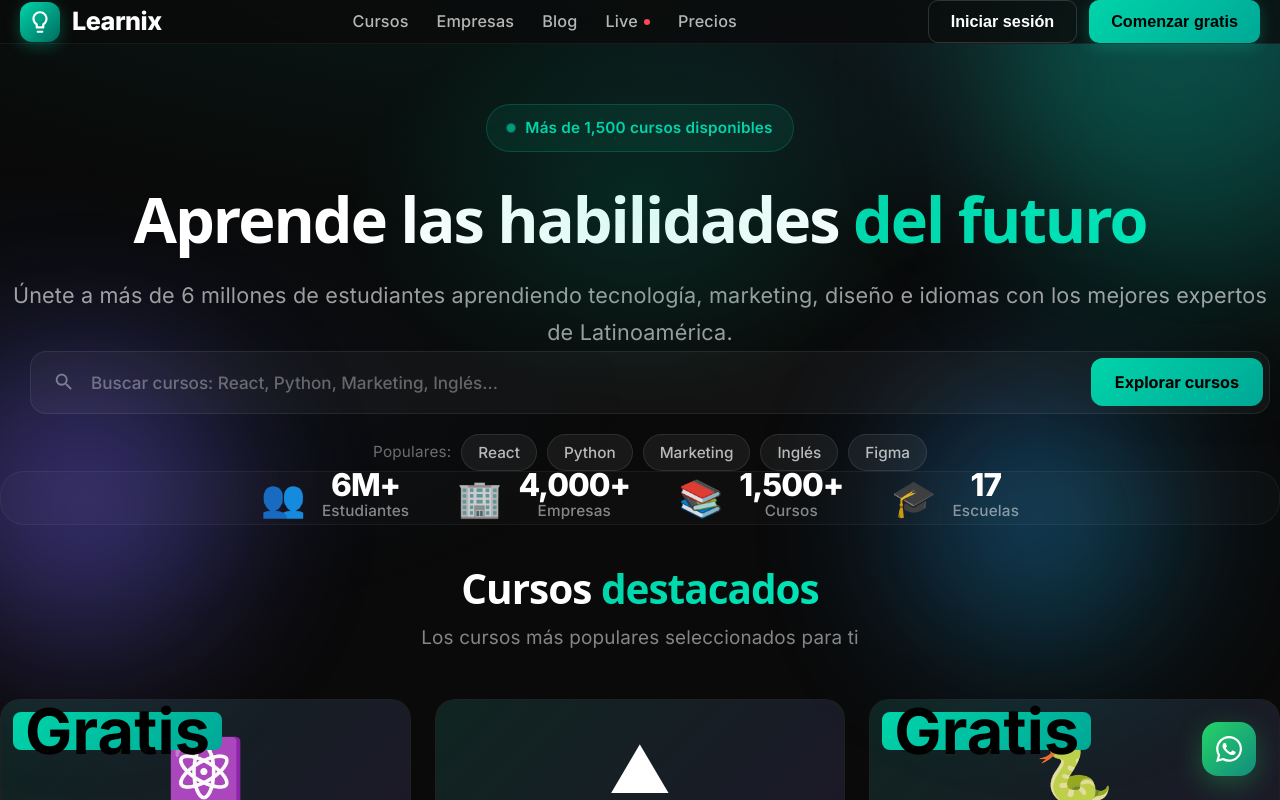
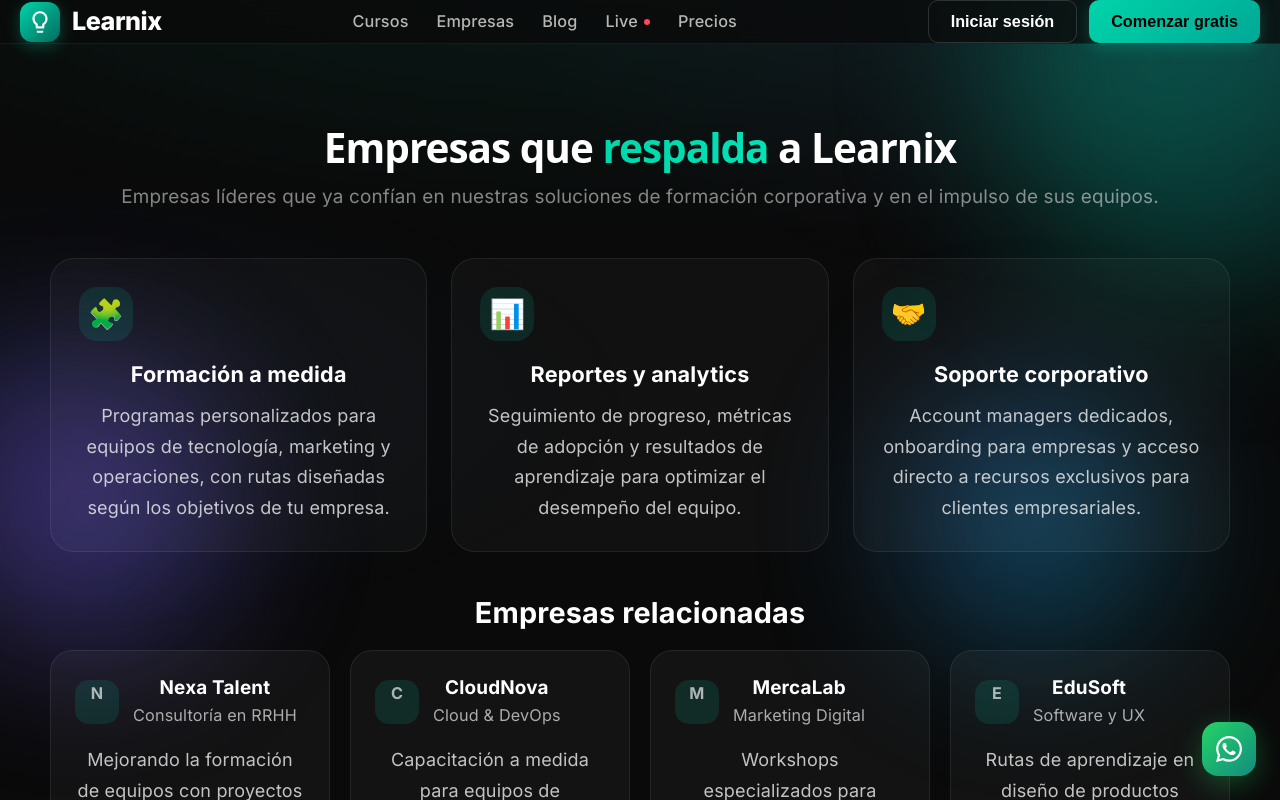
Before and after one commit to jhoana12dinosaurio/KnowledgeStore, a React (Vite) app: page / in a window 1280 px wide. Both pictures are taken after a click on the item "Empresas". Built offline with nearby package versions, Linux system fonts and the light colour scheme.

Commit message:
seccion de empresa

```diff
--- a/src/App.css
+++ b/src/App.css
@@ -472,6 +472,179 @@
   font-weight: 500;
 }
 
+.ev-enterprise {
+  position: relative;
+  z-index: 1;
+  width: 100vw;
+  max-width: none;
+  margin: 0;
+  margin-left: calc(50% - 50vw);
+  padding: 80px 20px;
+}
+
+.ev-enterprise-grid {
+  display: grid;
+  grid-template-columns: repeat(auto-fit, minmax(260px, 1fr));
+  gap: 24px;
+  max-width: 1180px;
+  margin: 0 auto;
+}
+
+.ev-enterprise-card {
+  background: rgba(255, 255, 255, 0.03);
+  border: 1px solid rgba(255, 255, 255, 0.08);
+  border-radius: 24px;
+  padding: 28px;
+  transition: all 0.3s cubic-bezier(0.4, 0, 0.2, 1);
+}
+
+.ev-related-companies {
+  margin-top: 48px;
+  max-width: 1180px;
+  margin-left: auto;
+  margin-right: auto;
+}
+
+.ev-related-companies h3 {
+  color: #fff;
+  font-size: 1.6rem;
+  margin-bottom: 24px;
+}
+
+.ev-company-cards {
+  display: grid;
+  grid-template-columns: repeat(auto-fit, minmax(240px, 1fr));
+  gap: 20px;
+}
+
+.ev-company-card {
+  background: rgba(255, 255, 255, 0.04);
+  border: 1px solid rgba(255, 255, 255, 0.08);
+  border-radius: 22px;
+  padding: 24px;
+  transition: all 0.25s ease;
+}
+
+.ev-company-card:hover {
+  transform: translateY(-6px);
+  box-shadow: 0 14px 30px rgba(0, 0, 0, 0.18);
+  border-color: rgba(0, 212, 170, 0.25);
+}
+
+.ev-company-card-header {
+  display: flex;
+  align-items: center;
+  gap: 14px;
+  margin-bottom: 16px;
+}
+
+.ev-company-logo {
+  width: 44px;
+  height: 44px;
+  border-radius: 14px;
+  background: rgba(0, 212, 170, 0.12);
+  color: #00d4aa;
+  display: grid;
+  place-items: center;
+  font-weight: 700;
+}
+
+.ev-company-card h4 {
+  margin: 0;
+  font-size: 1.05rem;
+  color: #fff;
+}
+
+.ev-company-card-header span {
+  display: block;
+  color: rgba(255, 255, 255, 0.65);
+  font-size: 0.9rem;
+}
+
+.ev-company-card p {
+  color: rgba(255, 255, 255, 0.75);
+  line-height: 1.75;
+  margin: 0 0 16px;
+}
+
+.ev-company-meta {
+  display: inline-flex;
+  color: rgba(255, 255, 255, 0.75);
+  font-size: 0.9rem;
+  font-weight: 600;
+}
+
+.ev-enterprise-card:hover {
+  transform: translateY(-8px);
+  border-color: rgba(0, 212, 170, 0.3);
+  box-shadow: 0 20px 40px rgba(0, 0, 0, 0.18);
+}
+
+.ev-enterprise-icon {
+  width: 54px;
+  height: 54px;
+  display: flex;
+  align-items: center;
+  justify-content: center;
+  border-radius: 18px;
+  background: rgba(0, 212, 170, 0.12);
+  color: #00d4aa;
+  font-size: 1.6rem;
+  margin-bottom: 20px;
+}
+
+.ev-enterprise-card h3 {
+  margin: 0 0 14px;
+  color: #fff;
+  font-size: 1.2rem;
+}
+
+.ev-enterprise-card p {
+  color: rgba(255, 255, 255, 0.75);
+  line-height: 1.7;
+  margin: 0;
+}
+
+.ev-enterprise-page {
+  position: relative;
+  z-index: 1;
+  width: 100vw;
+  max-width: none;
+  margin: 0;
+  margin-left: calc(50% - 50vw);
+  padding: 80px 20px 60px;
+}
+
+.ev-enterprise-actions {
+  display: flex;
+  gap: 16px;
+  justify-content: center;
+  align-items: center;
+  margin-top: 40px;
+  flex-wrap: wrap;
+}
+
+.ev-cta-btn {
+  border: none;
+  border-radius: 999px;
+  padding: 14px 28px;
+  font-weight: 700;
+  cursor: pointer;
+  transition: transform 0.2s ease, background-color 0.2s ease, box-shadow 0.2s ease;
+  background: #00d4aa;
+  color: #0b1120;
+}
+
+.ev-cta-btn:hover {
+  transform: translateY(-2px);
+  box-shadow: 0 16px 30px rgba(0, 212, 170, 0.25);
+}
+
+.ev-cta-secondary {
+  background: rgba(255, 255, 255, 0.08);
+  color: #ffffff;
+}
+
 /* ===== SECTION HEADER ===== */
 .ev-section-header {
   text-align: center;
--- a/src/App.tsx
+++ b/src/App.tsx
@@ -57,6 +57,51 @@
   { value: '4,000+', label: 'Empresas', icon: '🏢' },
   { value: '1,500+', label: 'Cursos', icon: '📚' },
   { value: '17', label: 'Escuelas', icon: '🎓' }
+];
+
+const enterpriseSolutions = [
+  {
+    icon: '🧩',
+    title: 'Formación a medida',
+    description: 'Programas personalizados para equipos de tecnología, marketing y operaciones, con rutas diseñadas según los objetivos de tu empresa.'
+  },
+  {
+    icon: '📊',
+    title: 'Reportes y analytics',
+    description: 'Seguimiento de progreso, métricas de adopción y resultados de aprendizaje para optimizar el desempeño del equipo.'
+  },
+  {
+    icon: '🤝',
+    title: 'Soporte corporativo',
+    description: 'Account managers dedicados, onboarding para empresas y acceso directo a recursos exclusivos para clientes empresariales.'
+  }
+];
+
+const relatedCompanies = [
+  {
+    name: 'Nexa Talent',
+    industry: 'Consultoría en RRHH',
+    description: 'Mejorando la formación de equipos con proyectos en soft skills y data-driven learning.',
+    employees: '450+'
+  },
+  {
+    name: 'CloudNova',
+    industry: 'Cloud & DevOps',
+    description: 'Capacitación a medida para equipos de infraestructura y automatización de despliegues.',
+    employees: '230+'
+  },
+  {
+    name: 'MercaLab',
+    industry: 'Marketing Digital',
+    description: 'Workshops especializados para campañas, SEO y análisis de rendimiento comercial.',
+    employees: '310+'
+  },
+  {
+    name: 'EduSoft',
+    industry: 'Software y UX',
+    description: 'Rutas de aprendizaje en diseño de productos digitales y experiencia de usuario.',
+    employees: '180+'
+  }
 ];
 
 const memberships = [
@@ -148,6 +193,7 @@
   const [searchTerm, setSearchTerm] = useState('');
   const [selectedCategory, setSelectedCategory] = useState('Todos');
   const [showCourses, setShowCourses] = useState(false);
+  const [showEnterprise, setShowEnterprise] = useState(false);
 
   const filteredCourses = useMemo(() => {
     return allCourses.filter(course => {
@@ -171,6 +217,18 @@
     }
   };
 
+  const resetHome = () => {
+    setShowCourses(false);
+    setShowEnterprise(false);
+    setSearchTerm('');
+    setSelectedCategory('Todos');
+  };
+
+  const openEnterprisePage = () => {
+    setShowEnterprise(true);
+    setShowCourses(true);
+  };
+
   return (
     <div className="ev-bg">
       {/* Animated Background Elements */}
@@ -183,7 +241,7 @@
 
       {/* Navbar */}
       <nav className="ev-navbar">
-        <div className="ev-logo" onClick={() => { setShowCourses(false); setSearchTerm(''); setSelectedCategory('Todos'); }}>
+        <div className="ev-logo" onClick={resetHome}>
           <div className="ev-logo-icon">
             <svg viewBox="0 0 24 24" fill="currentColor" width="26" height="26">
               <path d="M9 21c0 .55.45 1 1 1h4c.55 0 1-.45 1-1v-1H9v1zm3-19C8.14 2 5 5.14 5 9c0 2.38 1.19 4.47 3 5.74V17c0 .55.45 1 1 1h6c.55 0 1-.45 1-1v-2.26c1.81-1.27 3-3.36 3-5.74 0-3.86-3.14-7-7-7zm2.85 11.1l-.85.6V16h-4v-2.3l-.85-.6A4.997 4.997 0 017 9c0-2.76 2.24-5 5-5s5 2.24 5 5c0 1.63-.8 3.16-2.15 4.1z"/>
@@ -192,8 +250,8 @@
           <span className="ev-logo-text">Learnix</span>
         </div>
         <ul className="ev-nav-links">
-          <li onClick={() => setShowCourses(true)}>Cursos</li>
-          <li>Empresas</li>
+          <li onClick={() => { resetHome(); setShowCourses(true); }}>Cursos</li>
+          <li onClick={openEnterprisePage}>Empresas</li>
           <li>Blog</li>
           <li className="ev-nav-live">Live <span className="ev-live-dot"></span></li>
           <li>Precios</li>
@@ -363,6 +421,49 @@
             </div>
           </section>
         </>
+      ) : showEnterprise ? (
+        <section className="ev-enterprise-page">
+          <div className="ev-section-header">
+            <h2>Empresas que <span>respalda</span> a Learnix</h2>
+            <p>Empresas líderes que ya confían en nuestras soluciones de formación corporativa y en el impulso de sus equipos.</p>
+          </div>
+
+          <div className="ev-enterprise-grid">
+            {enterpriseSolutions.map((item) => (
+              <div className="ev-enterprise-card" key={item.title}>
+                <div className="ev-enterprise-icon">{item.icon}</div>
+                <h3>{item.title}</h3>
+                <p>{item.description}</p>
+              </div>
+            ))}
+          </div>
+
+          <div className="ev-related-companies">
+            <h3>Empresas relacionadas</h3>
+            <div className="ev-company-cards">
+              {relatedCompanies.map((company) => (
+                <div className="ev-company-card" key={company.name}>
+                  <div className="ev-company-card-header">
+                    <span className="ev-company-logo">{company.name.charAt(0)}</span>
+                    <div>
+                      <h4>{company.name}</h4>
+                      <span>{company.industry}</span>
+                    </div>
+                  </div>
+                  <p>{company.description}</p>
+                  <span className="ev-company-meta">{company.employees} empleados</span>
+                </div>
+              ))}
+            </div>
+          </div>
+
+          <div className="ev-enterprise-actions">
+            <button className="ev-cta-btn" onClick={resetHome}>Volver al inicio</button>
+            <button className="ev-cta-btn ev-cta-secondary" onClick={() => { setShowCourses(true); setShowEnterprise(false); }}>
+              Ver cursos
+            </button>
+          </div>
+        </section>
       ) : (
         /* Courses Catalog */
         <section className="ev-catalog">
```
Also changed, not shown: 1 other file (tests, documents, lock files or other folders).
